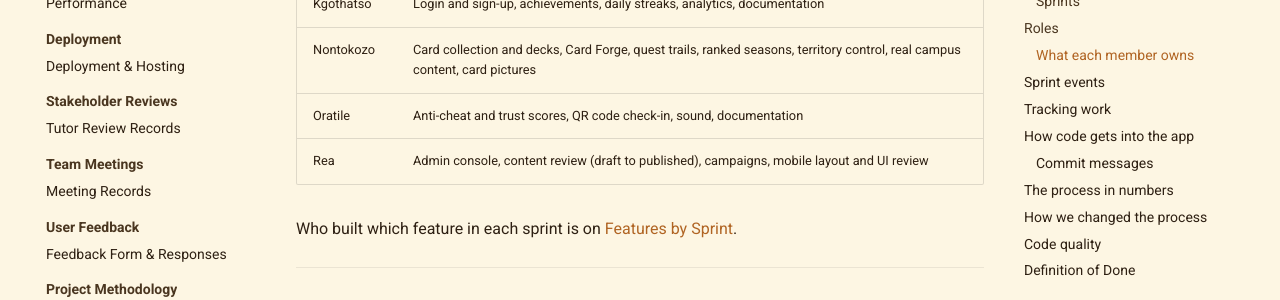
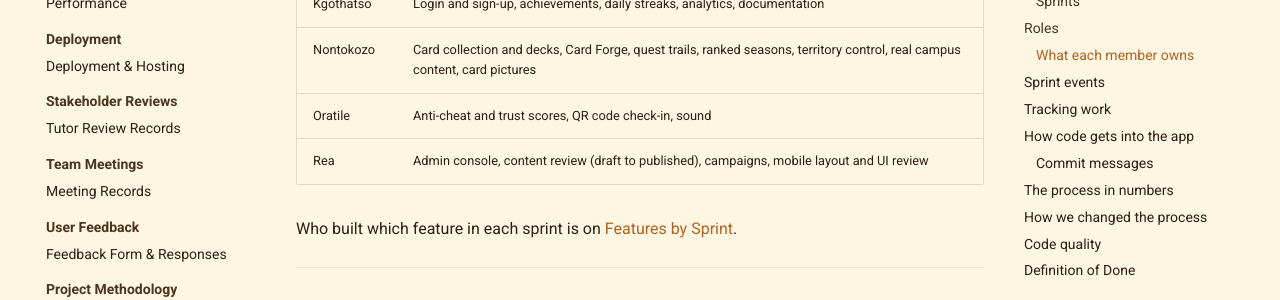
Before and after one commit to NkadimengKgothatso/-wits-quest, an MkDocs documentation site: the page built from docs/project/methodology.md, in a window 1280 px wide and 900 px high, scrolled down 1954 px. Shown: the part 152-452 px from the top of the window. Built offline with MkDocs 1.6.1 and Material for MkDocs 9.7.7, drawn with Linux system fonts in a browser that asks for light colours; comment, search, counter and statistics services are not loaded.

Commit message:
Match Oratile's areas to the documentation owner change

```diff
--- a/docs/project/methodology.md
+++ b/docs/project/methodology.md
@@ -42,7 +42,7 @@ Each sprint's plan and team guide are on the [Sprints](../sprints/README.md) pag
 | **Product owner** | The client and the tutor | Set the brief, review each milestone and give the feedback we act on ([Stakeholder Reviews](stakeholder-reviews.md)) |
 | **Integration lead** | Mahlatse | Merges members' branches into `main`, fixes problems that only show up once everything is combined, and keeps the deploy working |
 | **Feature owners** | Every member | Each member owns their features from the screen to the database: building, testing and documenting them |
-| **Documentation** | Kgothatso  | Keep this site in step with the app (shared with feature owners, who document their own work) |
+| **Documentation** | Kgothatso | Keep this site in step with the app (shared with feature owners, who document their own work) |
 
 We don't have a dedicated Scrum Master. Meetings are run by whoever calls them, and the action items are written down so everyone knows who does what.
 
@@ -54,7 +54,7 @@ We don't have a dedicated Scrum Master. Meetings are run by whoever calls them,
 | Junior | Campus map and location, walking directions, trading, automatic event placement, code quality checks |
 | Kgothatso | Login and sign-up, achievements, daily streaks, analytics, documentation |
 | Nontokozo | Card collection and decks, Card Forge, quest trails, ranked seasons, territory control, real campus content, card pictures |
-| Oratile | Anti-cheat and trust scores, QR code check-in, sound, documentation |
+| Oratile | Anti-cheat and trust scores, QR code check-in, sound |
 | Rea | Admin console, content review (draft to published), campaigns, mobile layout and UI review |
 
 Who built which feature in each sprint is on [Features by Sprint](sprint-features.md).
```
